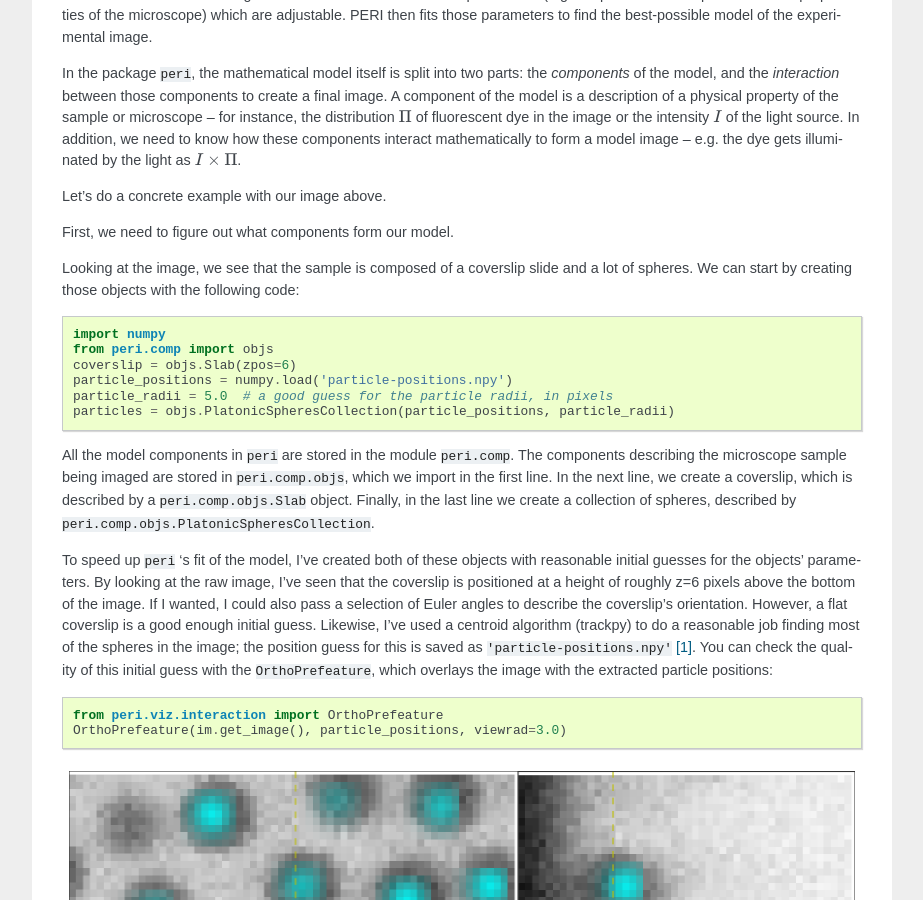
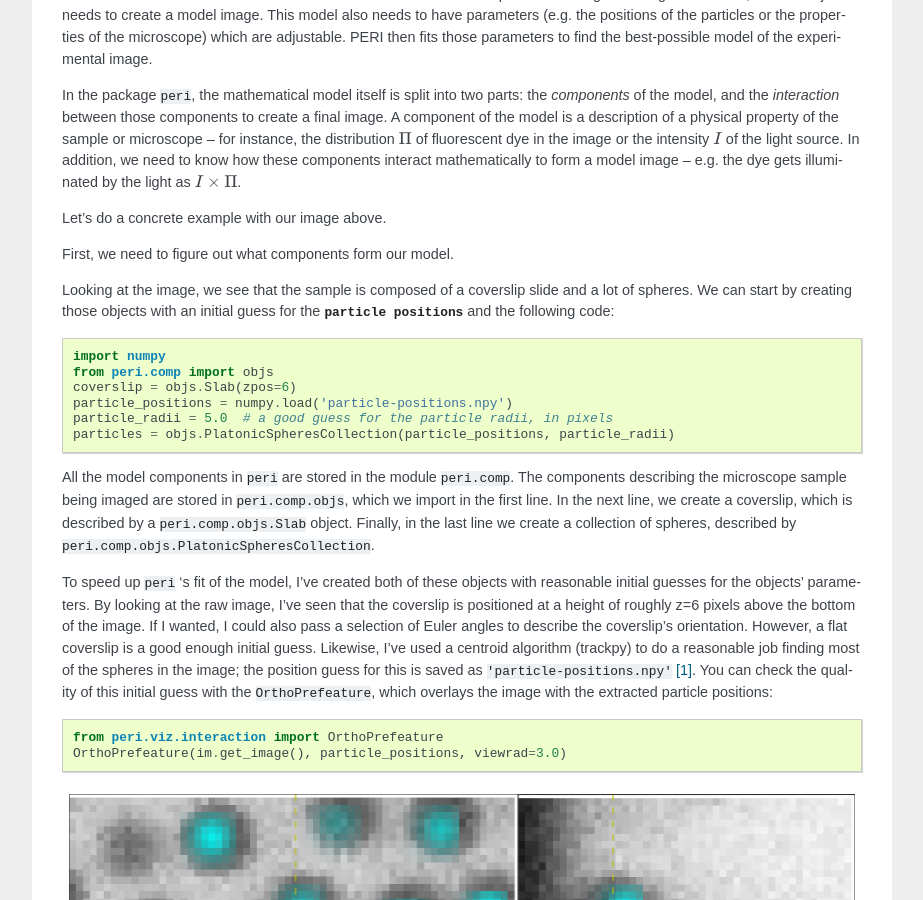
Before and after one commit to peri-source/peri, a Sphinx documentation site: the page built from docs/walkthrough.rst, in a window 1280 px wide and 900 px high, scrolled down 2343 px. Shown: the whole window, without its empty margins (198-1121 px from the left). Built offline with Sphinx 7.4.7, drawn with Linux system fonts in a browser that asks for light colours; some of the changed text lies outside the part shown.

Commit message:
Adding downloadable files to walkthrough.

```diff
--- a/docs/walkthrough.rst
+++ b/docs/walkthrough.rst
@@ -111,8 +112,9 @@
 First, we need to figure out what components form our model.
 
 Looking at the image, we see that the sample is composed of a coverslip slide
-and a lot of spheres. We can start by creating those objects with the following
-code:
+and a lot of spheres. We can start by creating those objects with an initial
+guess for the :download:`particle positions <./_static/particle-positions.npy>`
+and the following code:
 
 .. code-block:: python
 
```
Also changed, not shown: other parts of docs/walkthrough.rst (+3 -2 lines), 2 other files.
